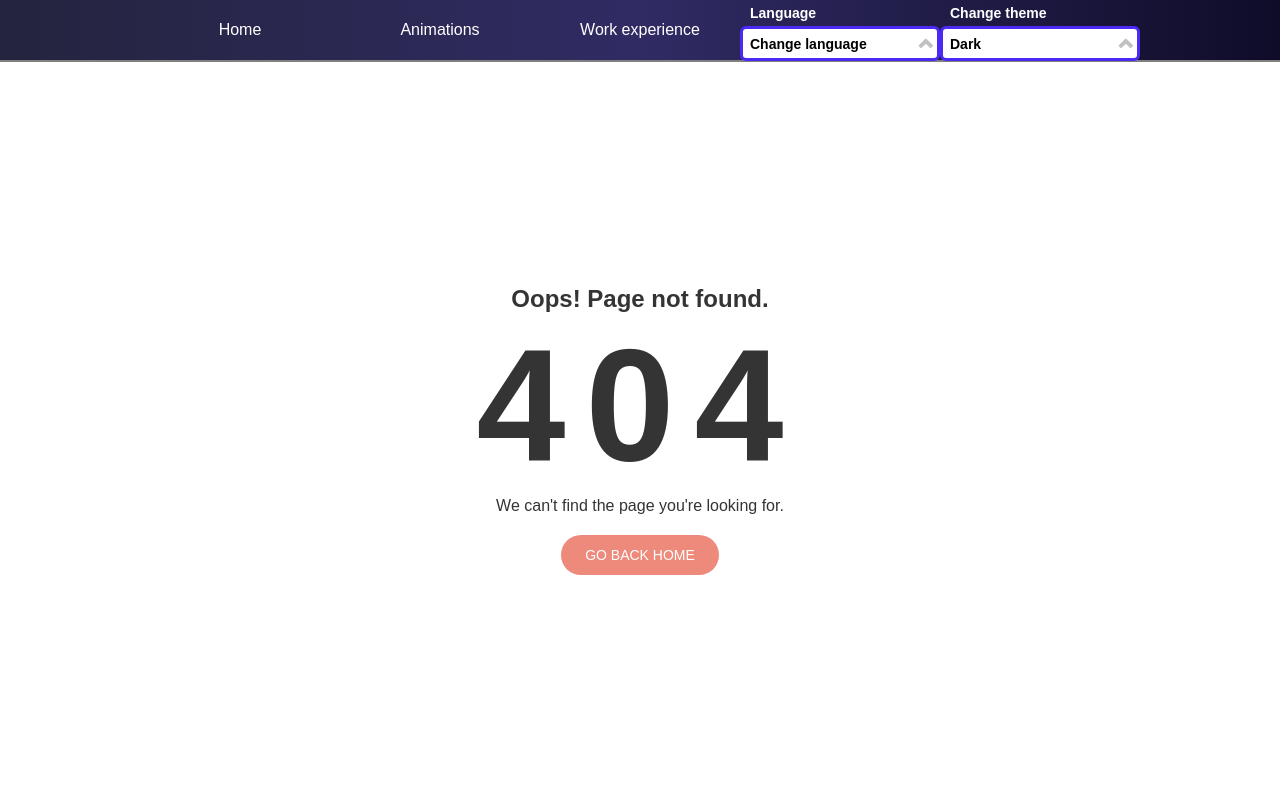
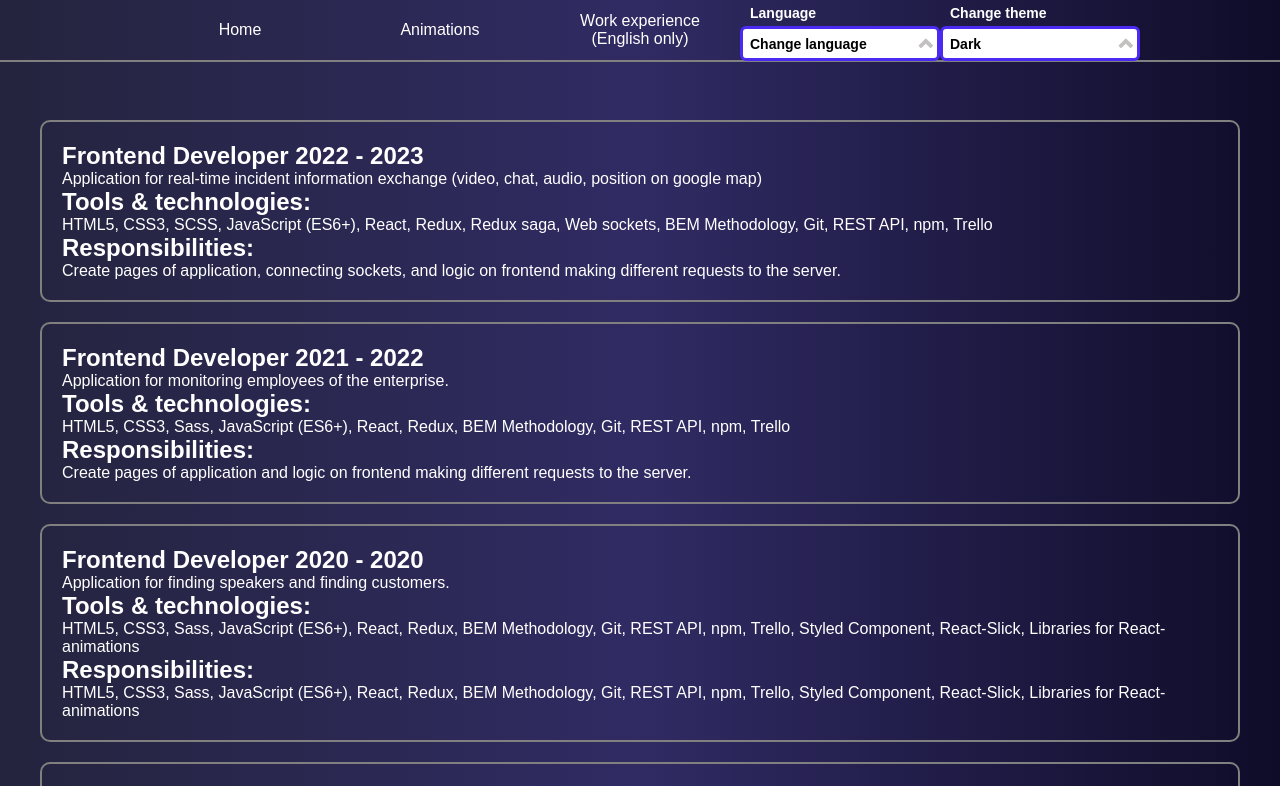
Before and after one commit to IlRoman/business_card_site, a React (Create React App) app: page /experience in a window 1280 px wide. Before the commit this address had no page. Shown: the top 786 px of the page. Built offline with nearby package versions, Linux system fonts and the light colour scheme.

Commit message:
work experience page added

```diff
--- a/src/App.jsx
+++ b/src/App.jsx
@@ -6,6 +6,7 @@ import { store } from './redux/store';
 import { Provider } from 'react-redux';
 import { Home } from "./pages/Home/Home";
 import { Navigation } from './Navigation/Navigation';
+import { WorkExperience } from './pages/WorkExperience/WorkExperience';
 import { Page404 } from "./pages/Page404/Page404";
 import {
   BrowserRouter,
@@ -44,6 +45,15 @@ const App = () => {
           />
 
           <Route
+            path="/experience"
+            exact
+            element={(
+              <Navigation>
+                <WorkExperience />
+              </Navigation>)}
+          />
+
+          <Route
             path="*"
             element={(
               <Navigation>
--- a/src/Navigation/Navigation.jsx
+++ b/src/Navigation/Navigation.jsx
@@ -124,7 +124,10 @@ export const Navigation = ({ children }) => {
                             }}
                         >
                             <div className="link-container">
-                                <Link to="/experience" className="link">{t("work_experience")}</Link>
+                                <Link to="/experience" className="link">
+                                    <div>{t("work_experience")}</div>
+                                    <div>{'(English only)'}</div>
+                                </Link>
                             </div>
                         </animated.div>
 
@@ -189,7 +192,10 @@ export const Navigation = ({ children }) => {
                                 to="/experience"
                                 className="mobile-menu__link link"
                                 onClick={handleMenuMobile}
-                            >{t("work_experience")}</Link>
+                            >
+                                <div>{t("work_experience")}</div>
+                                <div>{'(English only)'}</div>
+                            </Link>
                         </div>
                     </div>
                 )}
--- a/src/Navigation/navigation.scss
+++ b/src/Navigation/navigation.scss
@@ -39,6 +39,7 @@
     .link-container {
         width: calc(100% - 20px);
         height: calc(100% - 10px);
+        padding: 10px;
         display: flex;
         justify-content: center;
         align-items: center;
@@ -56,6 +57,7 @@
         justify-content: center;
         align-items: center;
         color: white;
+        flex-direction: column;
     }
 
     .dropdown {
@@ -83,7 +85,7 @@
         box-shadow: 0px 3px 15px #0000000f;
 
         .link-container {
-            height: 40px;
+            height: 60px;
         }
     }
 }
--- /dev/null
+++ b/src/pages/WorkExperience/WorkExperience.jsx
@@ -0,0 +1,72 @@
+import { useSelector } from 'react-redux';
+import './work-experience.scss';
+
+const experienceArray = [
+    {
+        date: "2022 - 2023",
+        description: "Application for real-time incident information exchange (video, chat, audio, position on google map)",
+        technologies: "HTML5, CSS3, SCSS, JavaScript (ES6+), React, Redux, Redux saga, Web sockets, BEM Methodology, Git, REST API, npm, Trello",
+        responsibilities: "Create pages of application, connecting sockets, and logic on frontend making different requests to the server.",
+    },
+    {
+        date: "2021 - 2022",
+        description: "Application for monitoring employees of the enterprise.",
+        technologies: "HTML5, CSS3, Sass, JavaScript (ES6+), React, Redux, BEM Methodology, Git, REST API, npm, Trello",
+        responsibilities: "Create pages of application and logic on frontend making different requests to the server.",
+    },
+    {
+        date: "2020 - 2020",
+        description: "Application for finding speakers and finding customers.",
+        technologies: "HTML5, CSS3, Sass, JavaScript (ES6+), React, Redux, BEM Methodology, Git, REST API, npm, Trello, Styled Component, React-Slick, Libraries for React-animations",
+        responsibilities: "HTML5, CSS3, Sass, JavaScript (ES6+), React, Redux, BEM Methodology, Git, REST API, npm, Trello, Styled Component, React-Slick, Libraries for React-animations",
+    },
+    {
+        date: "2019 - 2020",
+        description: "Application for tourists visiting London.",
+        technologies: " HTML5, CSS3, Sass, JavaScript (ES6+), React, Redux, BEM Methodology, Git, REST API, npm, Trello, Next.js,Styled Component, Material-UI",
+        responsibilities: "Create pages of application and logic on frontend making different requests to the server.",
+    },
+    {
+        date: "2019 - 2019",
+        description: "The site of a company providing fitness services. People who register on the site and keep their fitness-diaries under the supervision of a trainer",
+        technologies: "HTML5, CSS3, Sass, JavaScript (ES6+), React, Redux, BEM Methodology, Git, REST API, npm",
+        responsibilities: "HTML5, CSS3, Sass, JavaScript (ES6+), React, Redux, BEM Methodology, Git, REST API, npm",
+    },
+    {
+        date: "2018- 2019",
+        description: "The site of a company providing fitness services. People who  register on the site and keep their fitness-diaries under the supervision of a trainer",
+        technologies: "HTML5, CSS3, Sass, JavaScript (ES6+), React, Redux, BEM Methodology, Git, REST API, npm",
+        responsibilities: "Create pages of application and logic on frontend making different requests to the server",
+    },
+    {
+        date: "2017 - 2018",
+        description: "Website of the ministry of infrastructure of Ukraine. Admin panel for registration of certificates for vehicles",
+        technologies: "HTML5, CSS3, Sass, JavaScript (ES6+), React, Redux, TypeScript, BEM Methodology, Git, REST API, npm, Trello, React-toprint and other libraries",
+        responsibilities: "Create pages of application and logic on frontend making different requests to the server.",
+    },
+];
+
+export const WorkExperience = () => {
+    const { language, theme } = useSelector(state => state.app);
+
+    return (
+        <div className={`work-experience ${theme.data}`}>
+            <div className='container'>
+                {experienceArray.map((elem, index) => {
+                    return (
+                        <div className='block' key={index}>
+                            <h2>{`Frontend Developer ${elem.date}`}</h2>
+                            <p>{elem.description}</p>
+                            <h2>Tools & technologies:</h2>
+                            <p>{elem.technologies}</p>
+                            <h2>Responsibilities:</h2>
+                            <p>{elem.responsibilities}</p>
+                        </div>
+                    )
+                })}
+
+                <h2 style={{ marginTop: 20 }}>And other small projects...</h2>
+            </div>
+        </div>
+    )
+};
--- /dev/null
+++ b/src/pages/WorkExperience/work-experience.scss
@@ -0,0 +1,54 @@
+.work-experience {
+    min-height: 100vh;
+    margin-top: 60px;
+
+    &.dark {
+        background: #0f0c29;
+        /* fallback for old browsers */
+        background: -webkit-linear-gradient(to right, #24243e, #302b63, #0f0c29);
+        /* Chrome 10-25, Safari 5.1-6 */
+        background: linear-gradient(to right, #24243e, #302b63, #0f0c29);
+        /* W3C, IE 10+/ Edge, Firefox 16+, Chrome 26+, Opera 12+, Safari 7+ */
+    }
+
+    &.green {
+        background: #52c234;
+        /* fallback for old browsers */
+        background: -webkit-linear-gradient(to right, #061700, #52c234);
+        /* Chrome 10-25, Safari 5.1-6 */
+        background: linear-gradient(to right, #061700, #52c234);
+        /* W3C, IE 10+/ Edge, Firefox 16+, Chrome 26+, Opera 12+, Safari 7+ */
+
+    }
+
+    &.violet {
+        background: #ff00cc;
+        /* fallback for old browsers */
+        background: -webkit-linear-gradient(to right, #333399, #ff00cc);
+        /* Chrome 10-25, Safari 5.1-6 */
+        background: linear-gradient(to right, #333399, #ff00cc);
+        /* W3C, IE 10+/ Edge, Firefox 16+, Chrome 26+, Opera 12+, Safari 7+ */
+    }
+
+    &.orange {
+        background: #f12711;
+        /* fallback for old browsers */
+        background: -webkit-linear-gradient(to right, #f5af19, #f12711);
+        /* Chrome 10-25, Safari 5.1-6 */
+        background: linear-gradient(to right, #f5af19, #f12711);
+        /* W3C, IE 10+/ Edge, Firefox 16+, Chrome 26+, Opera 12+, Safari 7+ */
+    }
+
+    .container {
+        padding: 40px;
+        color: #fff;
+        font-size: 16px;
+    }
+
+    .block {
+        margin-top: 20px;
+        padding: 20px;
+        border: 2px solid grey;
+        border-radius: 10px;
+    }
+}
```
